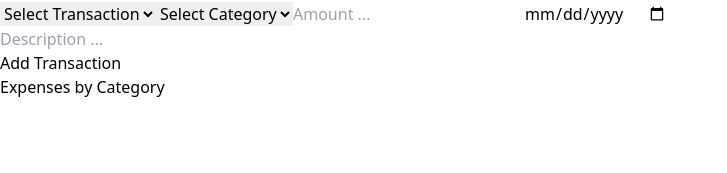
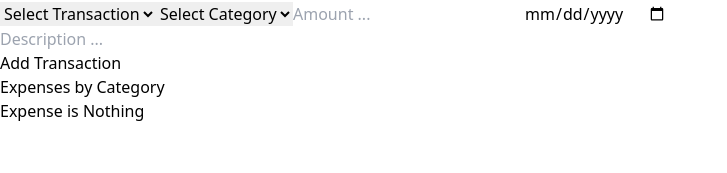
Before and after one commit to SushilCodePro/mybudgetracker, a React (Create React App) app: page / in a window 1280 px wide. Shown: the part 119-292 px from the top of the page, without its empty margins (0-727 px from the left). Built offline with nearby package versions, Linux system fonts and the light colour scheme.

Commit message:
complete Done

```diff
--- a/src/components/ExpenseChart.js
+++ b/src/components/ExpenseChart.js
@@ -33,9 +33,11 @@ function ExpenseChart({ data }) {
     return (
         <div className=" ml-2 mr-4 sm:col-span-1 flex flex-col items-center p-1 overflow-hidden border border-gray-400 rounded">
             <h2 className="text-center text-lg">Expenses by Category</h2>
-            <div className="h-60 flex  justify-center items-center">
+            {expenseData.length>0  ?
+            (<div className="h-60 flex  justify-center items-center">
                 <Pie data={chartData} />
-            </div>
+            </div>) :(<p className='text-green-400 mt-10'>Expense is Nothing</p>)}
+
         </div>
     );
 }
```
